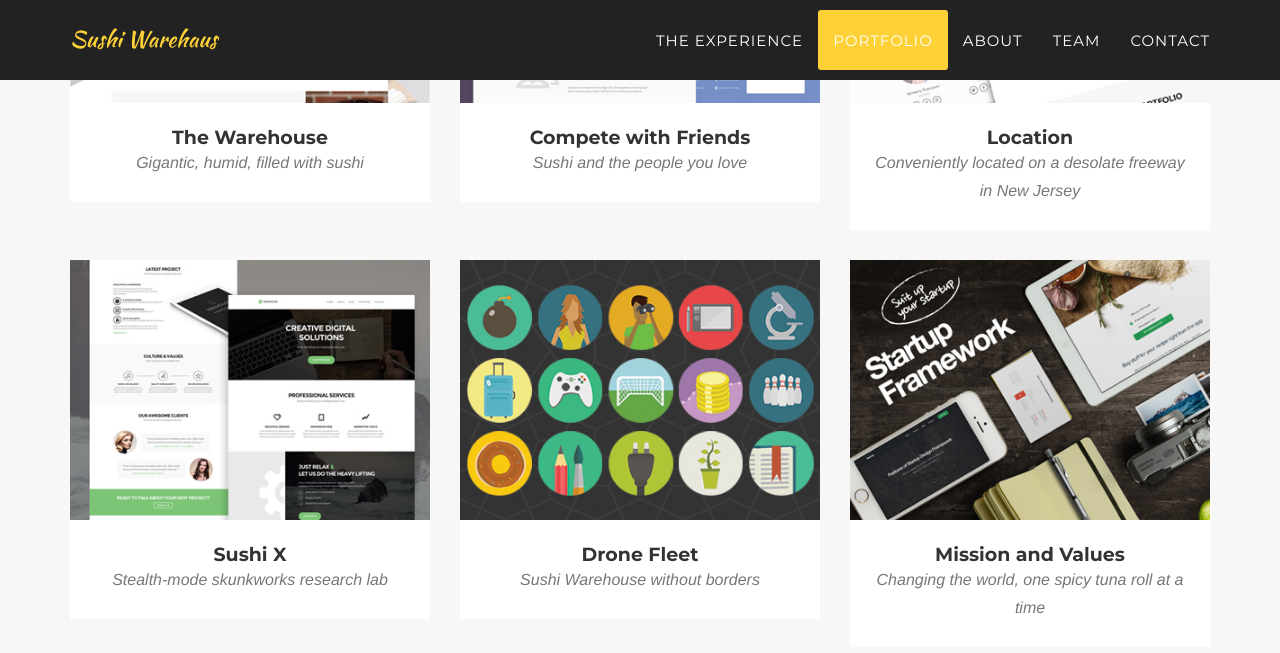
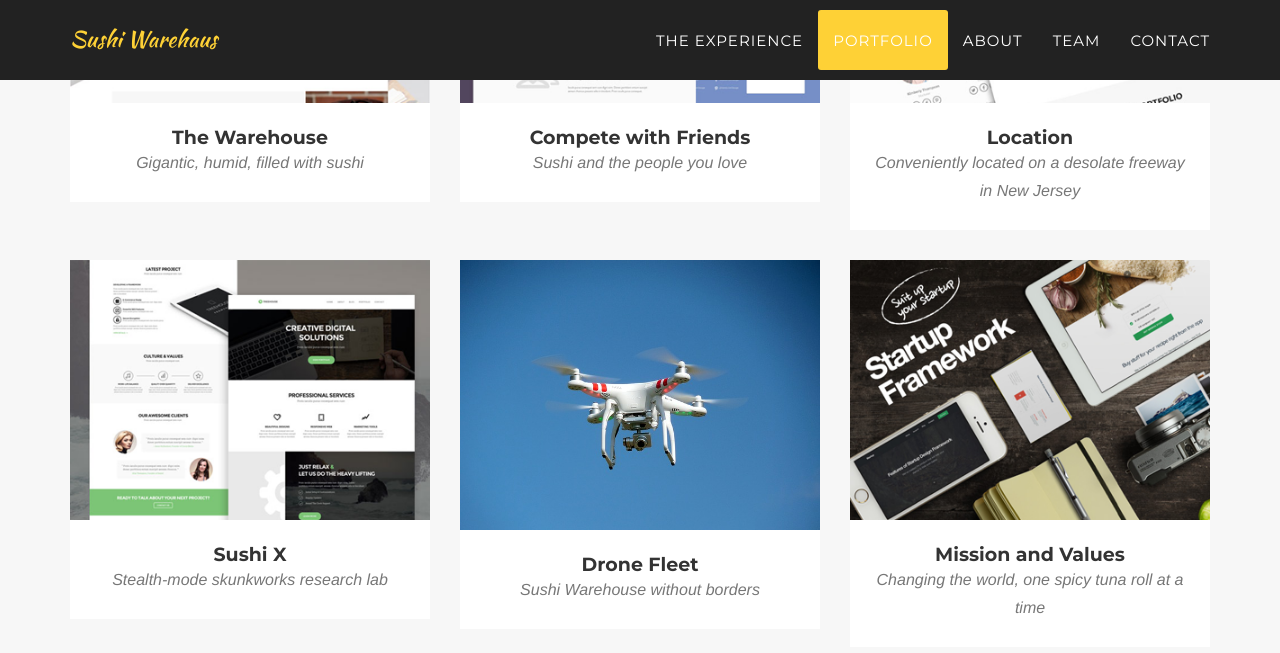
Before and after one commit to aleksnavratil/sushi-warehouse, a Jekyll site: the page built from index.html, in a window 1280 px wide and 900 px high, scrolled down 2109 px. Shown: the top 653 px of the window. Built offline with Jekyll 4.4.1, drawn with Linux system fonts in a browser that asks for light colours; some web fonts are replaced.

Commit message:
Update 2014-07-13-project-6.markdown

```diff
--- a/_posts/2014-07-13-project-6.markdown
+++ b/_posts/2014-07-13-project-6.markdown
@@ -4,8 +4,8 @@ subtitle: Sushi Warehouse without borders
 layout: default
 modal-id: 6
 date: 2014-07-15
-img: roundicons.png
-thumbnail: roundicons-thumbnail.png
+img: drone.jpg
+thumbnail: drone-thumbnail.jpg
 alt: image-alt
 project-date: remove this
 client: remove this
```
